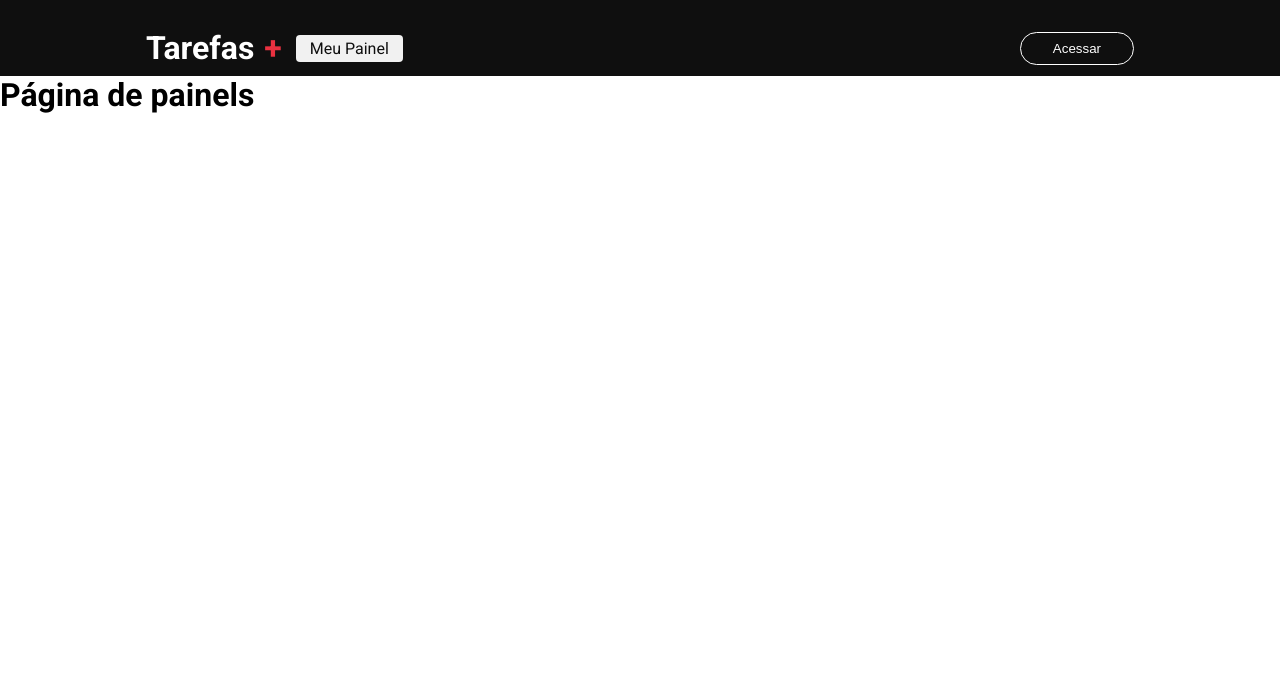
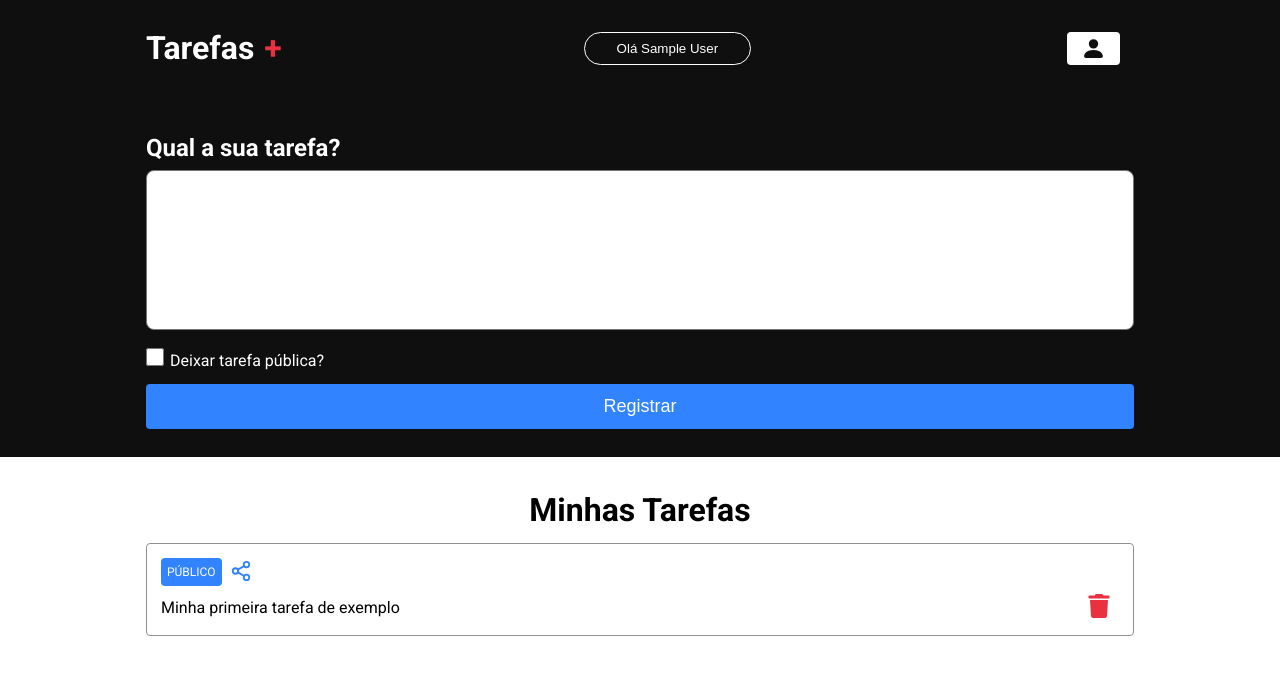
Before and after one commit to gabrielnogueiraz/tasks-more, a Next.js app: page /dashboard in a window 1280 px wide. Shown: the top 674 px of the page. Built offline with nearby package versions, Linux system fonts and the light colour scheme; no server answers; sample sign-in values are in the browser's storage.

Commit message:
login system with google authentication

```diff
--- a/package.json
+++ b/package.json
@@ -13,8 +13,10 @@
     "@types/react": "18.0.37",
     "@types/react-dom": "18.0.11",
     "next": "13.3.0",
+    "next-auth": "^4.22.1",
     "react": "18.2.0",
     "react-dom": "18.2.0",
+    "react-icons": "^4.8.0",
     "typescript": "5.0.4"
   }
 }
--- a/src/components/header/index.tsx
+++ b/src/components/header/index.tsx
@@ -1,7 +1,12 @@
+import { useSession, signIn, signOut } from "next-auth/react";
+
 import Link from "next/link";
 import styles from "./styles.module.css";
+import { BsFillPersonFill } from "react-icons/bs";
 
 export default function Header() {
+  const { data: session, status } = useSession();
+
   return (
     <header className={styles.header}>
       <section className={styles.content}>
@@ -11,12 +16,26 @@
               Tarefas <span>+</span>
             </h1>
           </Link>
+        </nav>
+        {status === "loading" ? (
+          <></>
+        ) : session ? (
+          <button className={styles.loginButton} onClick={() => signOut()}>
+            Olá {session?.user?.name}
+          </button>
+        ) : (
+          <button
+            className={styles.loginButton}
+            onClick={() => signIn("google")}
+          >
+            Acessar
+          </button>
+        )}
+        {session?.user && (
           <Link className={styles.link} href="/dashboard">
-            Meu Painel
+            <BsFillPersonFill />
           </Link>
-        </nav>
-
-        <button className={styles.loginButton}>Acessar</button>
+        )}
       </section>
     </header>
   );
--- a/src/components/header/styles.module.css
+++ b/src/components/header/styles.module.css
@@ -54,9 +54,12 @@
 }
 
 .link {
-   background-color: #f1f1f1;
+   background-color: #FFF;
    color: #0f0f0f;
    padding: 4px 14px;
    border-radius: 4px;
    margin: 0 14px;
+   font-size: 25px;
+   display: flex;
+   align-items: center;
 }
--- /dev/null
+++ b/src/components/textarea/index.tsx
@@ -0,0 +1,6 @@
+import { HTMLProps } from "react";
+import styles from "./styles.module.css";
+
+export function Textarea({ ...rest }: HTMLProps<HTMLTextAreaElement>) {
+  return <textarea className={styles.textarea}></textarea>;
+}
--- /dev/null
+++ b/src/components/textarea/styles.module.css
@@ -0,0 +1,8 @@
+.textarea {
+   width: 100%;
+   resize: none;
+   height: 160px;
+   border-radius: 8px;
+   outline: none;
+   padding: 8px;
+}
--- a/src/pages/_app.tsx
+++ b/src/pages/_app.tsx
@@ -1,12 +1,13 @@
 import type { AppProps } from "next/app";
 import "../../styles/globals.css";
 import Header from "../components/header";
+import { SessionProvider } from "next-auth/react";
 
 export default function App({ Component, pageProps }: AppProps) {
   return (
-    <>
+    <SessionProvider session={pageProps.session}>
       <Header />
       <Component {...pageProps} />
-    </>
+    </SessionProvider>
   );
 }
--- a/src/pages/dashboard/index.tsx
+++ b/src/pages/dashboard/index.tsx
@@ -1,14 +1,74 @@
 import Head from "next/head";
-import style from "./styles.module.css";
+import styles from "./styles.module.css";
+import { GetServerSideProps } from "next";
+import { getSession } from "next-auth/react";
+
+import { Textarea } from "../../components/textarea";
+import { FiShare2 } from "react-icons/fi";
+import { FaTrash } from "react-icons/fa";
 
 export default function Dashboard() {
   return (
-    <div className={style.container}>
+    <div className={styles.container}>
       <Head>
         <title>Meu painel de tarefas</title>
       </Head>
 
-      <h1>Página de painels</h1>
+      <main className={styles.main}>
+        <section className={styles.content}>
+          <div className={styles.contentForm}>
+            <h1 className={styles.title}>Qual a sua tarefa?</h1>
+
+            <form>
+              <Textarea placeholder="Digite qual a sua tarefa..." />
+              <div className={styles.checkboxArea}>
+                <input type="checkbox" className={styles.checkbox} />
+                <label>Deixar tarefa pública?</label>
+              </div>
+              <button type="submit" className={styles.button}>
+                Registrar
+              </button>
+            </form>
+          </div>
+        </section>
+
+        <section className={styles.taskContainer}>
+          <h1>Minhas Tarefas</h1>
+
+          <article className={styles.task}>
+            <div className={styles.tagContainer}>
+              <label className={styles.tag}>PÚBLICO</label>
+              <button className={styles.shareButton}>
+                <FiShare2 size={22} color="#3183ff" />
+              </button>
+            </div>
+
+            <div className={styles.taskContent}>
+              <p>Minha primeira tarefa de exemplo</p>
+              <button className={styles.trashButton}>
+                <FaTrash size={24} color="#ea3140" />
+              </button>
+            </div>
+          </article>
+        </section>
+      </main>
     </div>
   );
 }
+
+export const getServerSideProps: GetServerSideProps = async ({ req }) => {
+  const session = await getSession({ req });
+
+  if (!session?.user) {
+    return {
+      redirect: {
+        destination: "/",
+        permanent: false,
+      },
+    };
+  }
+
+  return {
+    props: {},
+  };
+};
--- a/src/pages/dashboard/styles.module.css
+++ b/src/pages/dashboard/styles.module.css
@@ -0,0 +1,127 @@
+.container {
+   width: 100%;
+
+}
+
+.content {
+   background-color: #0f0f0f;
+
+   width: 100%;
+   display: flex;
+   align-items: center;
+   justify-content: center;
+
+}
+
+.contentForm {
+   max-width: 1024px;
+   width: 100%;
+   padding: 0 18px;
+   padding-bottom: 28px;
+   margin-top: 58px;
+}
+
+.title {
+   color: #FFF;
+   margin-bottom: 8px;
+}
+
+.checkboxArea {
+   margin-left: 8px;
+   color: #FFF;
+}
+
+.checkboxArea {
+   margin: 14px 0;
+}
+
+.checkboxArea label {
+   margin-left: 6px;
+}
+
+.checkbox {
+   width: 18px;
+   height: 18px;
+}
+
+.button {
+   width: 100%;
+   border: 0;
+   border-radius: 4px;
+   color: #FFF;
+   background-color: #3183ff;
+   padding: 12px 0;
+   font-size: 18px;
+}
+
+.taskContainer {
+   margin: 34px auto 0 auto;
+   padding: 0 18px;
+   width: 100%;
+   max-width: 1024px;
+
+   display: flex;
+   flex-direction: column
+}
+
+.taskContainer a {
+   text-decoration: none;
+   color: #0f0f0f;
+}
+
+.taskContainer h1 {
+   text-align: center;
+   font-size: 32px;
+   margin-bottom: 14px;
+}
+
+.task {
+   margin-bottom: 14px;
+   line-height: 150%;
+   display: flex;
+   flex-direction: column;
+   align-items: flex-start;
+   border: 1.5px solid #909090;
+   border-radius: 4px;
+   padding: 14px;
+}
+
+.tagContainer {
+   display: flex;
+   align-items: center;
+   justify-content: center;
+   margin-bottom: 8px;
+}
+
+.tag {
+   background-color: #3183ff;
+   color: #FFF;
+   padding: 2px 6px;
+   border-radius: 4px;
+   font-size: 12px;
+}
+
+.shareButton {
+   background-color: transparent;
+   border: 0;
+   margin: 0 8px;
+   cursor: pointer;
+}
+
+.taskContent {
+   display: flex;
+   align-items: center;
+   justify-content: space-between;
+   width: 100%;
+}
+
+.taskContent p {
+   white-space: pre-wrap;
+}
+
+.trashButton {
+   cursor: pointer;
+   background-color: transparent;
+   border: 0;
+   margin: 0 8px;
+}
```
Also changed, not shown: src/pages/api/auth/[...nextauth].ts (added, +14 -0 lines), 2 other files (tests, documents, lock files or other folders).
